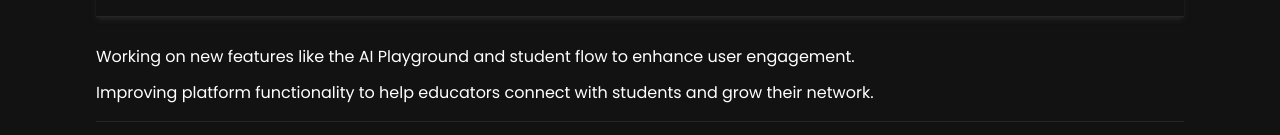
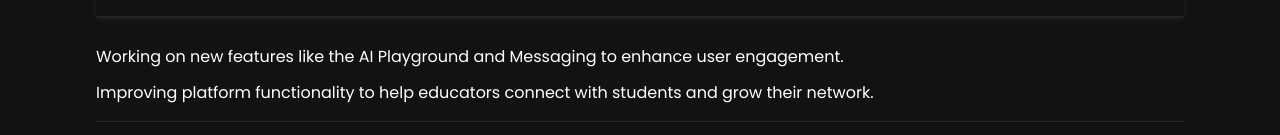
Before and after one commit to txusif/Portfolio, a Next.js app: page / in a window 1280 px wide. Both pictures are taken after a click on the button 640 px from the left and 1151 px from the top of the page. Shown: the part 1181-1316 px from the top of the page. Built offline with nearby package versions, Linux system fonts and the light colour scheme.

Commit message:
update resume

```diff
--- a/components/Footer.tsx
+++ b/components/Footer.tsx
@@ -16,7 +16,7 @@ export default function Developer() {
             </Link>
           </span>
         </div>
-                <span className="">Last Updated | 30 12 2024</span>
+        <span className="">Last Updated | 20 03 2025</span>
       </div>
     </div>
   );
--- a/components/Hero.tsx
+++ b/components/Hero.tsx
@@ -3,7 +3,7 @@ import { buttonVariants } from "./ui/button";
 import Link from "next/link";
 
 const resumeLink =
-    "https://drive.google.com/file/d/1ENd6hkh2Ve6U__a5FFYVMSLgg4OEfHid/view?usp=sharing";
+  "https://drive.google.com/file/d/1ZNGsGAYoBSDphIuWFeouVaOotgi94zj_/view?usp=sharing";
 
 const Hero = () => {
   return (
@@ -14,10 +14,10 @@ const Hero = () => {
     >
       <div className="flex flex-col order-2 md:order-none">
         <div className="flex flex-col items-center md:items-start ">
-                    <h1 className="font-semibold text-4xl text-left">
-                        Toushief Ansari
-                    </h1>
-                    <p className="text-center md:text-left">Full Stack & Blockchain Developer from Mumbai, India</p>
+          <h1 className="font-semibold text-4xl text-left">Toushief Ansari</h1>
+          <p className="text-center md:text-left">
+            Full Stack & Blockchain Developer from Mumbai, India
+          </p>
           <p className="mt-4 text-lg italic text-center md:text-left">
             Building Web3 and Web Solutions That Inspire and Innovate
           </p>
--- a/components/Work.tsx
+++ b/components/Work.tsx
@@ -35,8 +35,8 @@ const Work = () => {
                 <span>Remote | Bangalore</span>
               </li>
               <li>
-                Working on new features like the AI Playground and student flow
-                to enhance user engagement.
+                Working on new features like the AI Playground and Messaging to
+                enhance user engagement.
               </li>
               <li>
                 Improving platform functionality to help educators connect with
```
Lines whose indentation alone changed are shown as unchanged.
